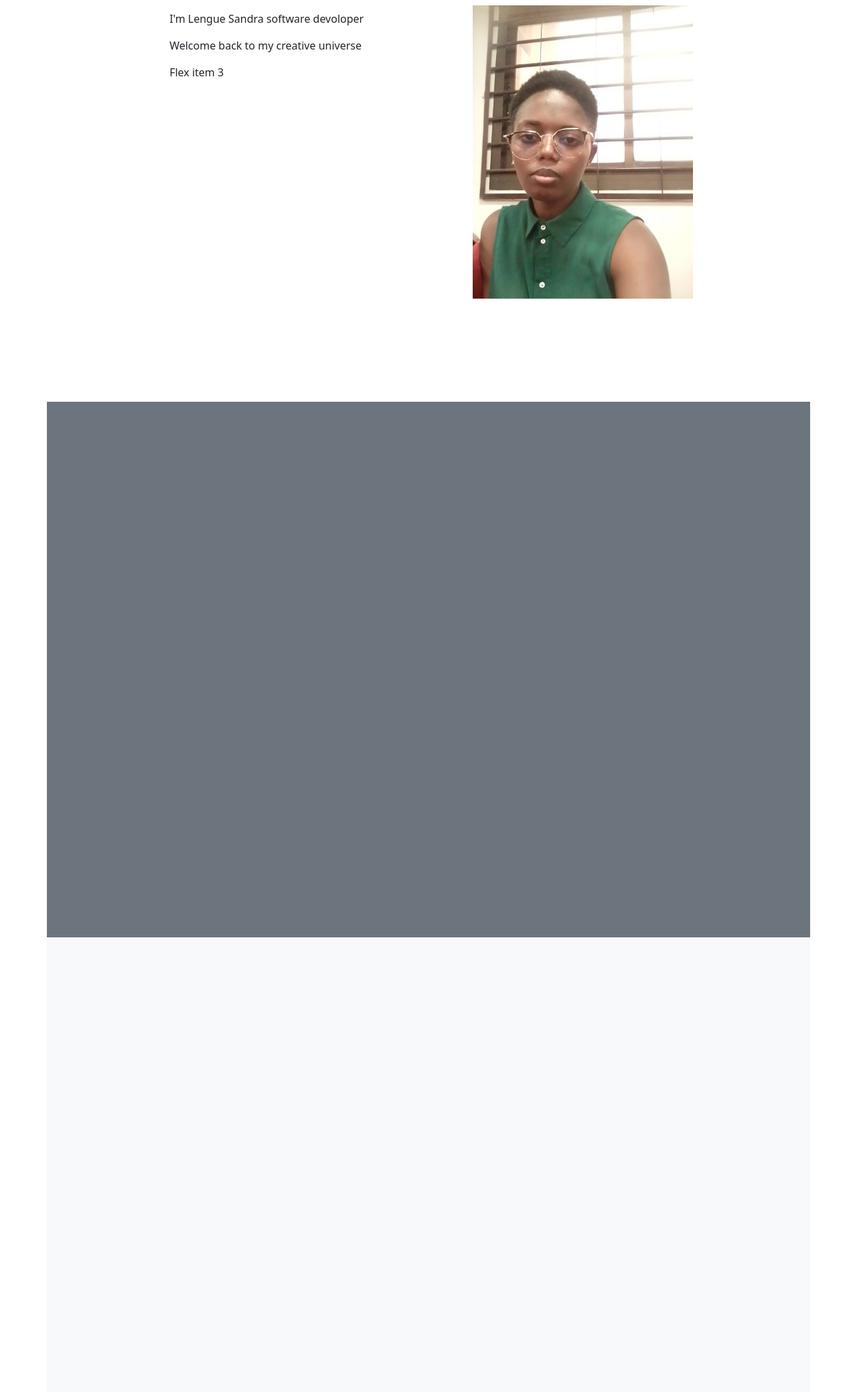
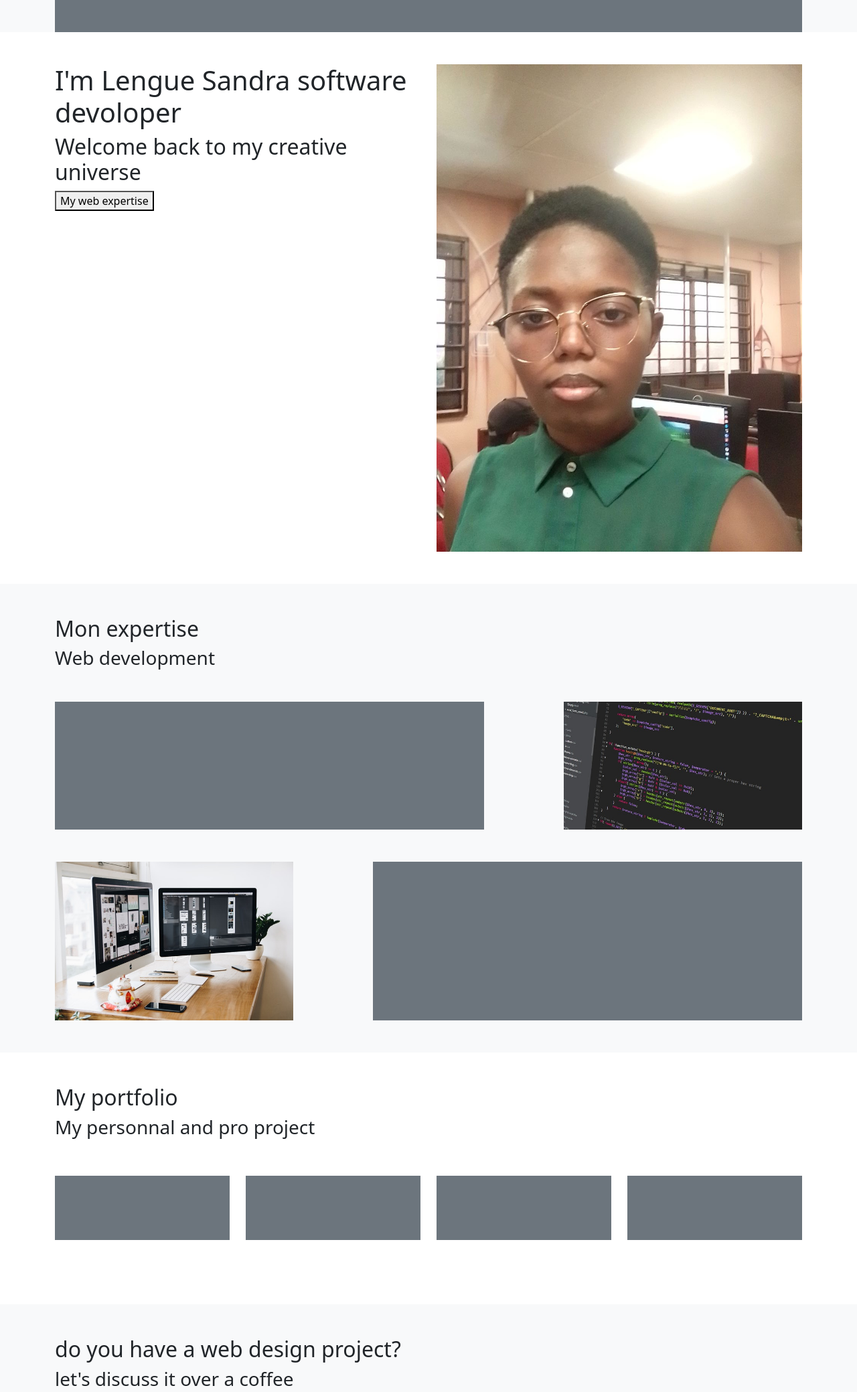
Before and after one commit to lengueSandra48/my-portfolio, a plain HTML site: page index.html in a window 1280 px wide. Shown: the top 2079 px of the page at 67% size. Drawn offline with nearby package versions, Linux system fonts and the light colour scheme.

Commit message:
apply layout to my portfolio

```diff
--- a/index.html
+++ b/index.html
@@ -8,24 +8,102 @@
     <title>bootstrap go portofolio</title>
 </head>
 <body>
-  <div class="container vw-100 vh-100">
-    <div class="row container-header">
-      <div class="col bg-light"></div>
-      <div class="col-8 bg-secondary"></div>
-      <div class="col bg-light"></div>
+  <header>
+    <nav class="bg-light">
+      <div class="container">
+        <div class="bg-secondary py-4"></div>
+      </div>
+    </nav>
+  </header>
+  <main>
+    <section class="py-5">
+      <div class="container">
+        <div class="row">
+          <div class="col">
+            <h1>I'm Lengue Sandra software devoloper</h1>
+            <h2>Welcome back to my creative universe</h2>
+            <button>My web expertise</button>
+          </div>
+          <div class="col">
+            <img src="img/photo_2024-03-20_11-23-52.jpg" class="w-100" alt="profil portofolio">
+          </div>
+        </div>
+      </div>
+    </section>
+
+    <section class="bg-light py-5">
+      <div class="container">
+        <h2>Mon expertise</h2>
+        <h3>Web development</h3>
+        <div class="row mt-5">
+          <div class="col-7">
+            <div class="bg-secondary h-100 w-100"></div>
+          </div>
+          <div class="offset-1 col-4">
+            <img src="img/code.jpg" class="w-100" alt="code image">
+          </div>
+        </div>
+        <div class="row mt-5">
+          <div class="col-4">
+            <img src="img/design.jpg" class="w-100" alt="coffee">
+          </div>
+          <div class="offset-1 col-7">
+            <div class="bg-secondary h-100 w-100"></div>
+          </div>
+        </div>
+      </div>
+    </section>
+
+    <section class="py-5">
+      <div class="container">
+        <h2>My portfolio</h2>
+        <h3>My personnal and pro project</h3>
+        <div class="row">
+          <div class="col py-5">
+            <div class="bg-secondary h-100 w-100 py-5"></div>
+          </div>
+          <div class="col py-5">
+            <div class="bg-secondary h-100 w-100 py-5"></div>
+          </div>
+          <div class="col py-5">
+            <div class="bg-secondary h-100 w-100 py-5"></div>
+          </div>
+          <div class="col py-5">
+            <div class="bg-secondary h-100 w-100 py-5"></div>
+          </div>
+        </div>
+      </div>
+    </section>
+    <section class="py-5 bg-light">
+      <div class="container">
+        <h2>do you have a web design project?</h2>
+        <h3>let's discuss it over a coffee</h3>
+        <div class="row mt-5">
+          <div class="col">
+            <img src="img/grab-a-coffee.jpg" class="w-100" alt="coffee">
+          </div>
+          <div class="col">
+            <div class="bg-secondary h-100 w-100"></div>
+          </div>
+        </div>
+      </div>
+    </section>
+  </main>
+  <footer class="border-top">
+    <div class="container py-5">
+      <div class="row">
+        <div class="col-4">
+          <div class="bg-secondary py-5"></div>
+        </div>
+        <div class="col-4">
+          <div class="bg-secondary py-5"></div>
+        </div>
+        <div class="col-4">
+          <div class="bg-secondary py-5"></div>
+        </div>
+      </div>
     </div>
-    <div class="d-flex p-2 bg-white h-75 container-about justify-content-evenly">
-      <div class="d-flex flex-column mb-3">
-        <div class="p-2">I'm Lengue Sandra software devoloper</div>
-        <div class="p-2">Welcome back to my creative universe</div>
-        <div class="p-2">Flex item 3</div>
-      </div>
-      <img src="img/photo_2024-03-20_11-25-12.jpg" class="mw-100 h-75" alt="photo de profil">
-    </div>
-    <div class="row p-2 bg-secondary h-100 container-expertise"></div>
-    <div class="row p-2 bg-light h-100 container-section3"></div>
-    <div class="row p-2 bg-primary h-100 container-footer"></div>
-  </div>
+  </footer>
 
 
 
@@ -37,8 +115,7 @@
 
 
 
-
-
+<!--script js-->
 
 
   <script src="https://cdn.jsdelivr.net/npm/bootstrap@5.1.3/dist/js/bootstrap.bundle.min.js"
--- a/style.css
+++ b/style.css
@@ -3,9 +3,12 @@ body{
     height: 100vh;
     box-sizing: border-box;
 }
+.border{
+    border: 1px solid #222;
+}
 
-
-.container-header{
-    height: 50px;
-    max-height: fit-content;
-}
+/*
+.container{
+    min-width: fit-content;
+    min-height: fit-content;
+} */
```
Also changed, not shown: img/photo_2024-03-20_11-23-52.jpg (added), img/photo_2024-03-20_11-25-12.jpg (deleted), img/photo_bootstrap.jpg (added), img/portrait.jpg (deleted).
